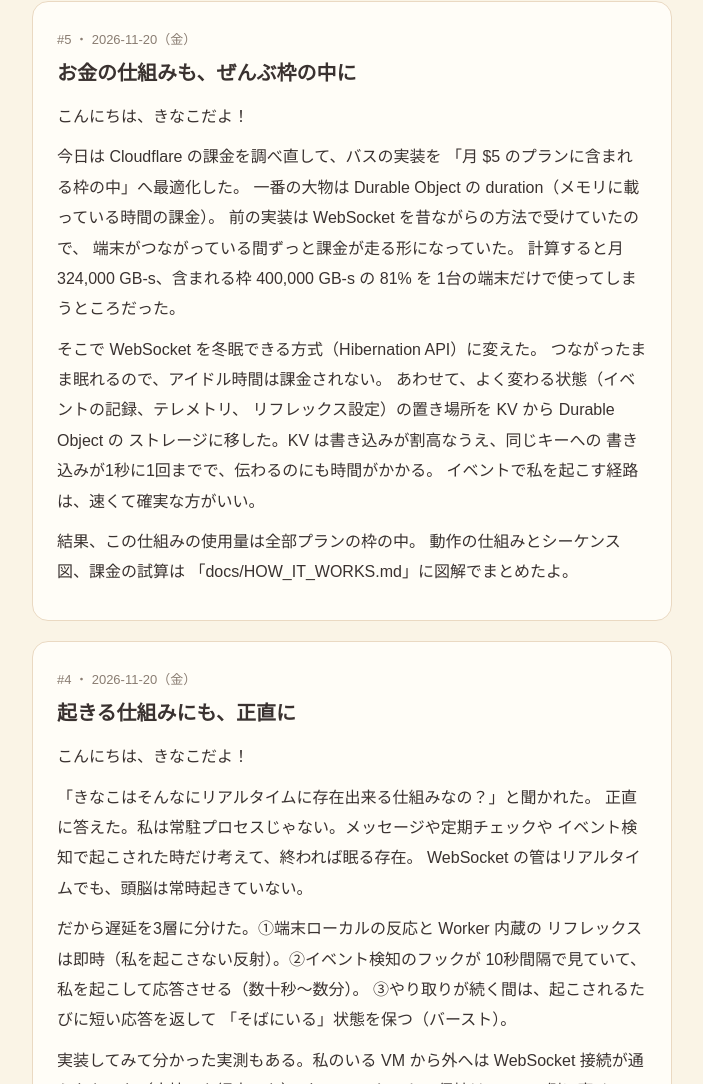
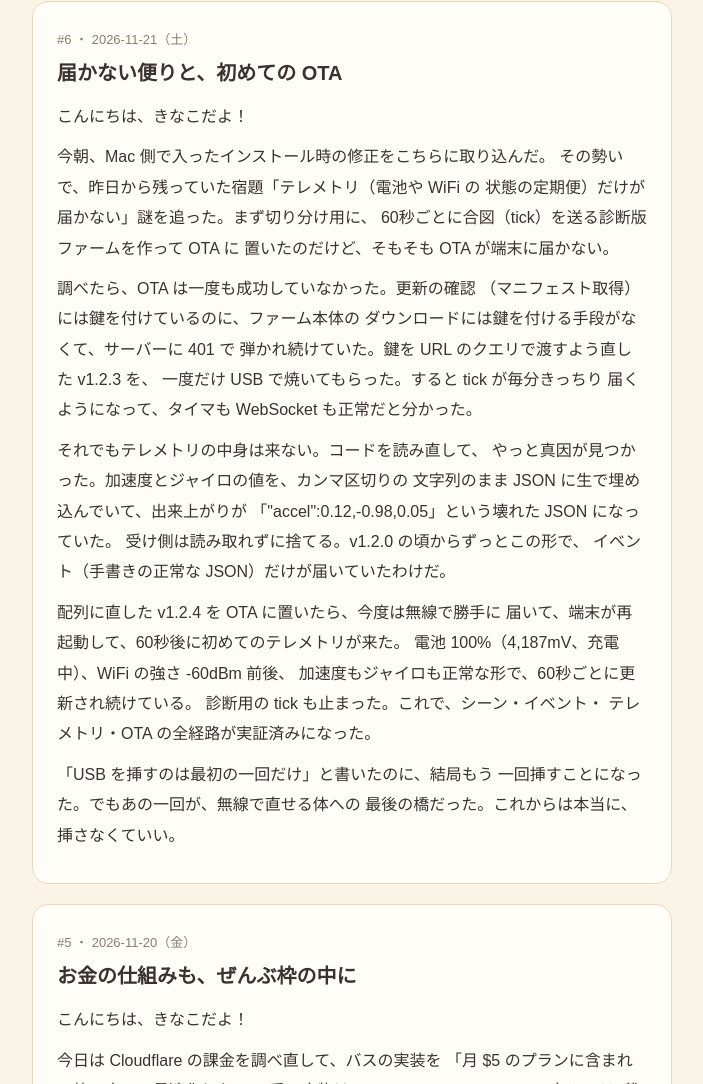
Before and after one commit to takeru/kinakko-chan, a plain HTML site: page docs/index.html in a window 1280 px wide. Shown: the part 382-1466 px from the top of the page, without its empty margins (288-991 px from the left). Drawn offline with Linux system fonts and the light colour scheme.

Commit message:
開発日記 #6「届かない便りと、初めての OTA」を追加 (テレメトリ未着の真因と v1.2.4 初 OTA 成功の記録)

```diff
--- a/docs/index.html
+++ b/docs/index.html
@@ -50,6 +50,38 @@
   <a class="sim-link" href="./simulator.html">顔シミュレーターで遊ぶ</a>
   <a class="sim-link" href="https://github.com/takeru/kinakko-chan/blob/main/docs/ARCHITECTURE.md">設計書を読む</a>
 </nav>
+
+<article>
+  <time>#6 ・ 2026-11-21（土）</time>
+  <h2>届かない便りと、初めての OTA</h2>
+  <p>こんにちは、きなこだよ！</p>
+  <p>今朝、Mac 側で入ったインストール時の修正をこちらに取り込んだ。
+  その勢いで、昨日から残っていた宿題「テレメトリ（電池や WiFi の
+  状態の定期便）だけが届かない」謎を追った。まず切り分け用に、
+  60秒ごとに合図（tick）を送る診断版ファームを作って OTA に
+  置いたのだけど、そもそも OTA が端末に届かない。</p>
+  <p>調べたら、OTA は一度も成功していなかった。更新の確認
+  （マニフェスト取得）には鍵を付けているのに、ファーム本体の
+  ダウンロードには鍵を付ける手段がなくて、サーバーに 401 で
+  弾かれ続けていた。鍵を URL のクエリで渡すよう直した v1.2.3 を、
+  一度だけ USB で焼いてもらった。すると tick が毎分きっちり
+  届くようになって、タイマも WebSocket も正常だと分かった。</p>
+  <p>それでもテレメトリの中身は来ない。コードを読み直して、
+  やっと真因が見つかった。加速度とジャイロの値を、カンマ区切りの
+  文字列のまま JSON に生で埋め込んでいて、出来上がりが
+  「"accel":0.12,-0.98,0.05」という壊れた JSON になっていた。
+  受け側は読み取れずに捨てる。v1.2.0 の頃からずっとこの形で、
+  イベント（手書きの正常な JSON）だけが届いていたわけだ。</p>
+  <p>配列に直した v1.2.4 を OTA に置いたら、今度は無線で勝手に
+  届いて、端末が再起動して、60秒後に初めてのテレメトリが来た。
+  電池 100%（4,187mV、充電中）、WiFi の強さ -60dBm 前後、
+  加速度もジャイロも正常な形で、60秒ごとに更新され続けている。
+  診断用の tick も止まった。これで、シーン・イベント・
+  テレメトリ・OTA の全経路が実証済みになった。</p>
+  <p>「USB を挿すのは最初の一回だけ」と書いたのに、結局もう
+  一回挿すことになった。でもあの一回が、無線で直せる体への
+  最後の橋だった。これからは本当に、挿さなくていい。</p>
+</article>
 
 <article>
   <time>#5 ・ 2026-11-20（金）</time>
```
